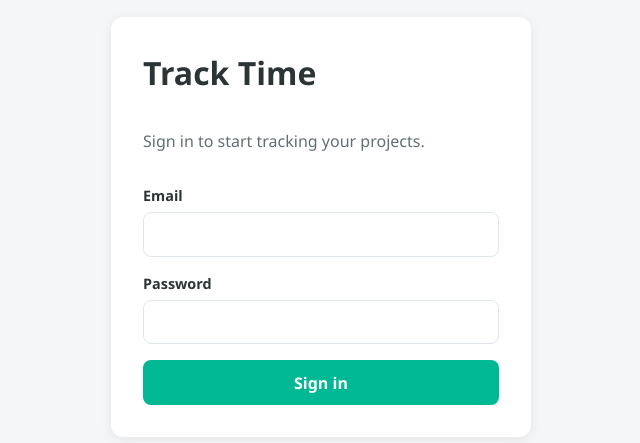
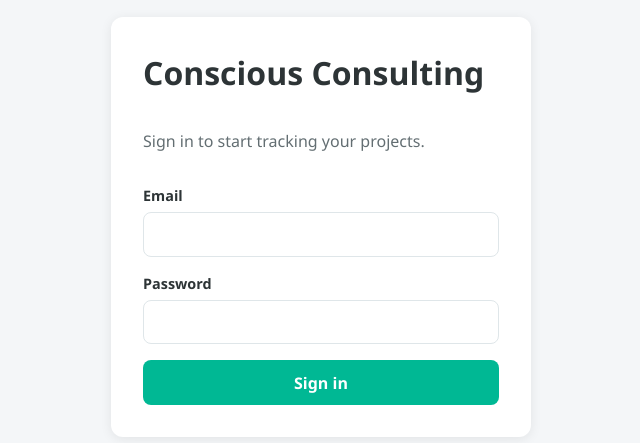
Before and after one commit to ConsciousConsulting/track_time_with_supabase, a React (Vite) app: page /login in a window 1280 px wide. Shown: the part 173-616 px from the top of the page, without its empty margins (319-959 px from the left). Built offline with nearby package versions, Linux system fonts and the light colour scheme; no server answers.

Commit message:
Updated the admin dashboard.

```diff
--- a/src/App.tsx
+++ b/src/App.tsx
@@ -33,7 +33,14 @@ export default function App() {
                 </ProtectedRoute>
               }
             >
-              <Route index element={<TimerPage />} />
+              <Route
+                index
+                element={
+                  <ProtectedRoute userOnly>
+                    <TimerPage />
+                  </ProtectedRoute>
+                }
+              />
               <Route
                 path="admin"
                 element={
--- a/src/components/Layout.tsx
+++ b/src/components/Layout.tsx
@@ -10,17 +10,20 @@ export function Layout() {
   return (
     <div className="app-layout">
       <aside className="sidebar">
-        <div className="sidebar-brand">Track Time</div>
+        <div className="sidebar-brand">Conscious Consulting</div>
         <nav className="sidebar-nav">
-          <NavLink to="/" end className={({ isActive }) => (isActive ? 'nav-link active' : 'nav-link')}>
-            Timer
-          </NavLink>
+          {!isAdmin && (
+            <NavLink to="/" end className={({ isActive }) => (isActive ? 'nav-link active' : 'nav-link')}>
+              Timer
+            </NavLink>
+          )}
           {isAdmin && (
             <NavLink
               to="/admin"
+              end
               className={({ isActive }) => (isActive ? 'nav-link active' : 'nav-link')}
             >
-              Admin
+              Reports
             </NavLink>
           )}
         </nav>
--- a/src/components/ProtectedRoute.tsx
+++ b/src/components/ProtectedRoute.tsx
@@ -7,9 +7,11 @@ import { useAuth } from '../context/AuthContext'
 export function ProtectedRoute({
   children,
   adminOnly = false,
+  userOnly = false,
 }: {
   children: React.ReactNode
   adminOnly?: boolean
+  userOnly?: boolean
 }) {
   const { session, profile, loading } = useAuth()
 
@@ -37,5 +39,9 @@ export function ProtectedRoute({
     return <Navigate to="/" replace />
   }
 
+  if (userOnly && profile.role === 'admin') {
+    return <Navigate to="/admin" replace />
+  }
+
   return <>{children}</>
 }
--- a/src/pages/LoginPage.tsx
+++ b/src/pages/LoginPage.tsx
@@ -40,7 +40,7 @@ export function LoginPage() {
   return (
     <div className="login-page">
       <form className="login-card" onSubmit={handleSubmit}>
-        <h1>Track Time</h1>
+        <h1>Conscious Consulting</h1>
         <p className="muted">Sign in to start tracking your projects.</p>
 
         {error && <div className="alert alert-error">{error}</div>}
```
